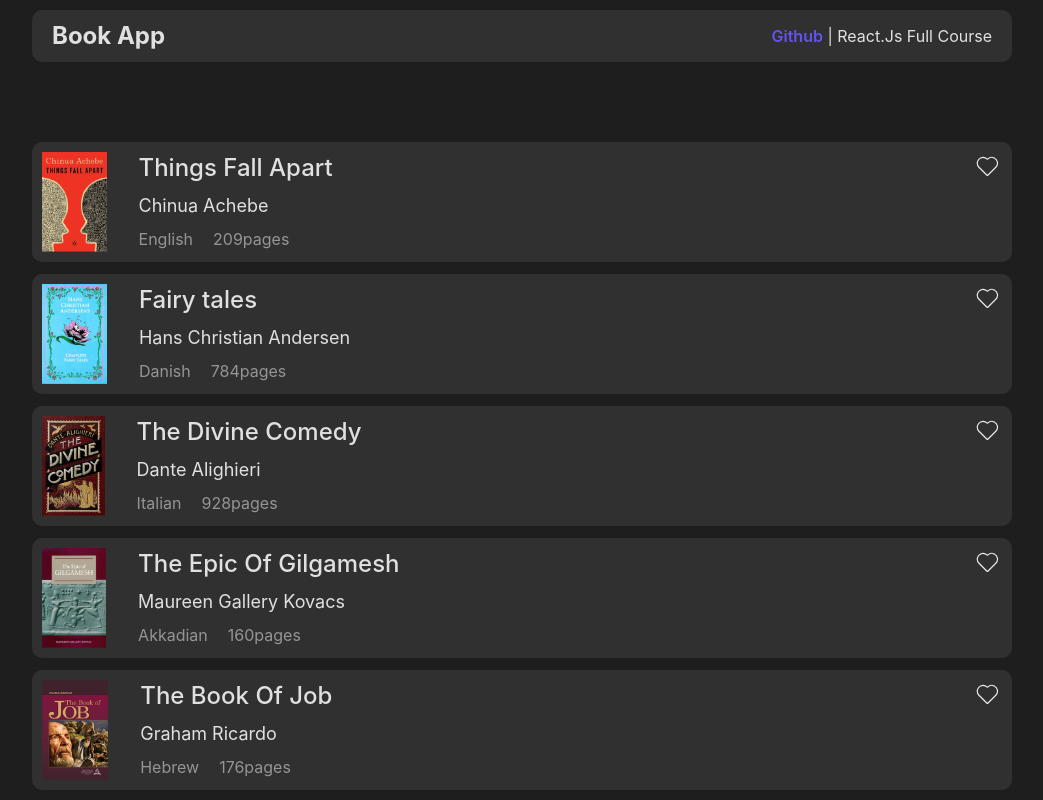
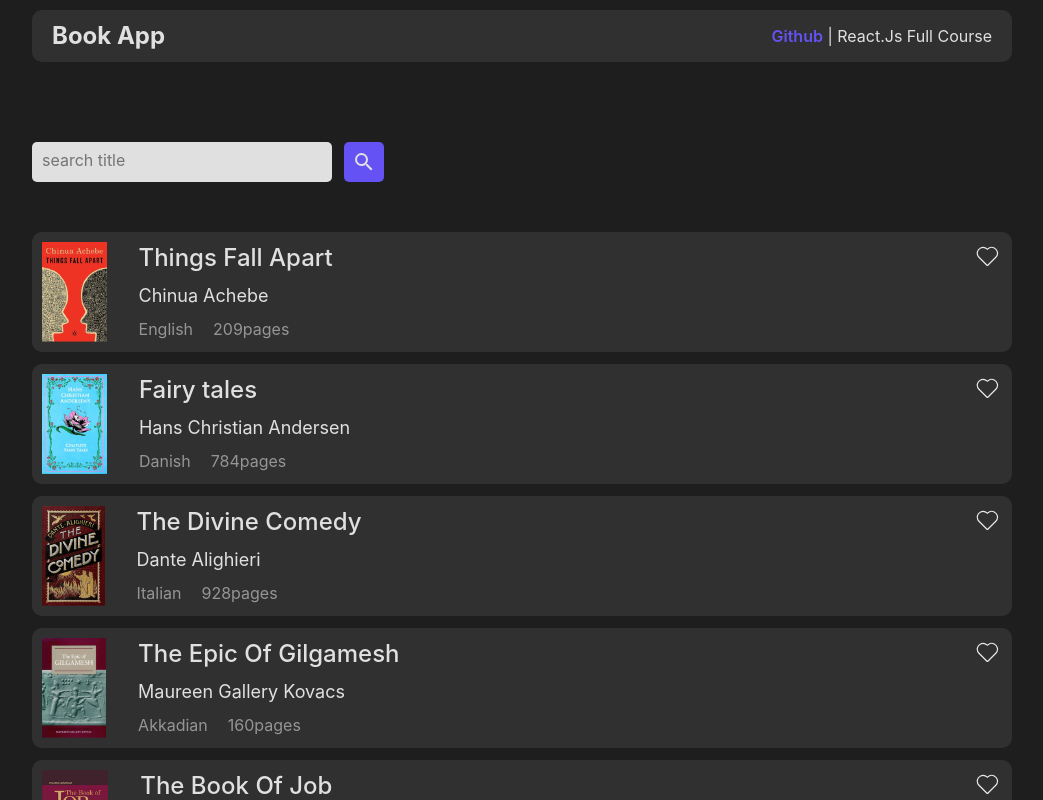
Before and after one commit to mhdcode84/book-app, a React (Vite) app: page / in a window 1280 px wide. Shown: the top 800 px of the page, without its empty margins (118-1161 px from the left). Built offline with nearby package versions, Linux system fonts and the light colour scheme.

Commit message:
complete project styled & SearchBox

```diff
--- a/src/components/Book.jsx
+++ b/src/components/Book.jsx
@@ -1,32 +1,43 @@
 import React, { useState } from 'react'
-import { books } from '../constants/mockData'
+import { books as bookData } from '../constants/mockData'
 import BookCard from './BookCard'
 import SideCard from './SideCard'
+import SearchBox from './SearchBox'
 function Book() {
-  const [liked,setliked] = useState([])
-  function handlelikedlist(book,status){
+  const [liked, setliked] = useState([])
+  const [books,setbooks] = useState(bookData)
+  const [search, setsearch] = useState([])
+  function handlelikedlist(book, status) {
     if (status) {
-  const newlikelist = liked.filter(i=>i.id!==book.id)
+      const newlikelist = liked.filter(i => i.id !== book.id)
       setliked(newlikelist)
-}else{
-setliked((liked)=>[...liked,book])
+    } else {
+      setliked((liked) => [...liked, book])
 
 
     }
-
-
-
+  }
+  function searchhandler(){
+if(search){
+const newbooks = bookData.filter((book)=>book.title.toLocaleLowerCase().includes(search))
+setbooks(newbooks)
+}else{
+  setbooks(bookData)
+}
   }
   return (
-    <div className={liked.length ? "flex": ""}>
-    <div className='flex-1'>{books.map(book=>(
+    <>
+      <SearchBox search={search} setsearch={setsearch} searchhandler={searchhandler} />
+      <div className={liked.length ? "flex" : ""}>
+        <div className='flex-1'>{books.map(book => (
           <BookCard data={book} handlelikedlist={handlelikedlist} key={book.id} />
 
         ))}</div>
         {!!liked.length && <div className='bg-[#6552f5] p-[15px] rounded-[10px] ml-[20px] h-fit'>
           <h4 className='text-[20px] font-medium'>Favorite</h4>
-    {liked.map(book=><SideCard data={book} key={book.id} />)}</div>}
+          {liked.map(book => <SideCard data={book} key={book.id} />)}</div>}
       </div>
+    </>
   )
 }
 
--- a/src/components/SearchBox.jsx
+++ b/src/components/SearchBox.jsx
@@ -1,9 +1,15 @@
 import React from 'react'
+import { BiVector } from 'react-icons/bi';
+import { MdSearch } from "react-icons/md";
 
-function SearchBox() {
+function SearchBox({search,setsearch,searchhandler}) {
   return (
-    <div>SearchBox</div>
+    <div className=' w-fit mb-[50px] flex gap-3'>
+        <input className='border w-[300px] h-[40px] rounded-[5px] pl-[10px] pb-1 outline-none border-none bg-[#e0e0e0] text-[#090909] text-[1rem] flex items-center' placeholder='search title' type="text" value={search} onChange={e=>setsearch(e.target.value.toLocaleLowerCase().trim())} />
+        <button className='bg-[#6552f4] w-[40px] h-[40px] flex justify-center items-center cursor-pointer rounded-[5px]' onClick={searchhandler}>
+            <MdSearch className='text-2xl'  />
+        </button>
+    </div>
   )
 }
-
 export default SearchBox
--- a/src/global.css
+++ b/src/global.css
@@ -11,4 +11,5 @@ body {
   padding: 10px;
   background-color: #1e1e1e;
   color: #e0e0e0;
+  overflow-y: scroll;
 }
```
Lines whose indentation alone changed are shown as unchanged.
